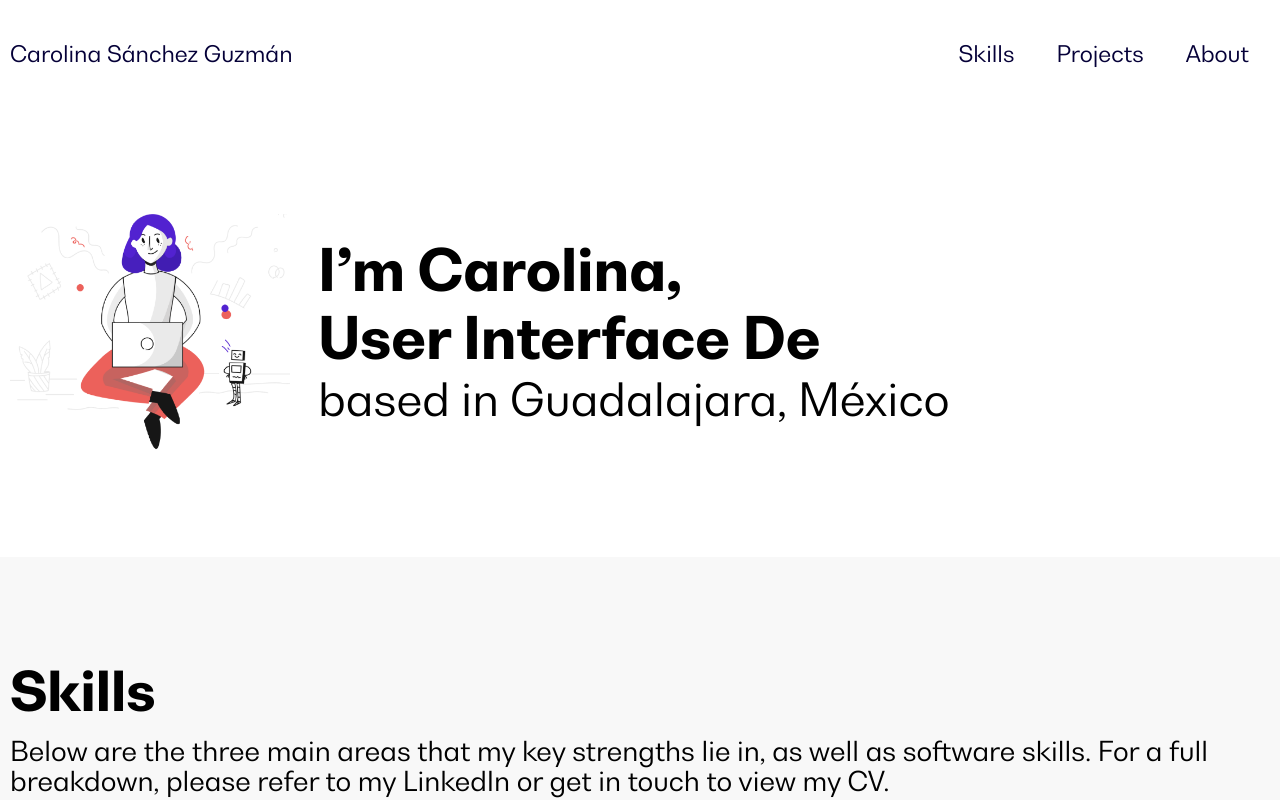
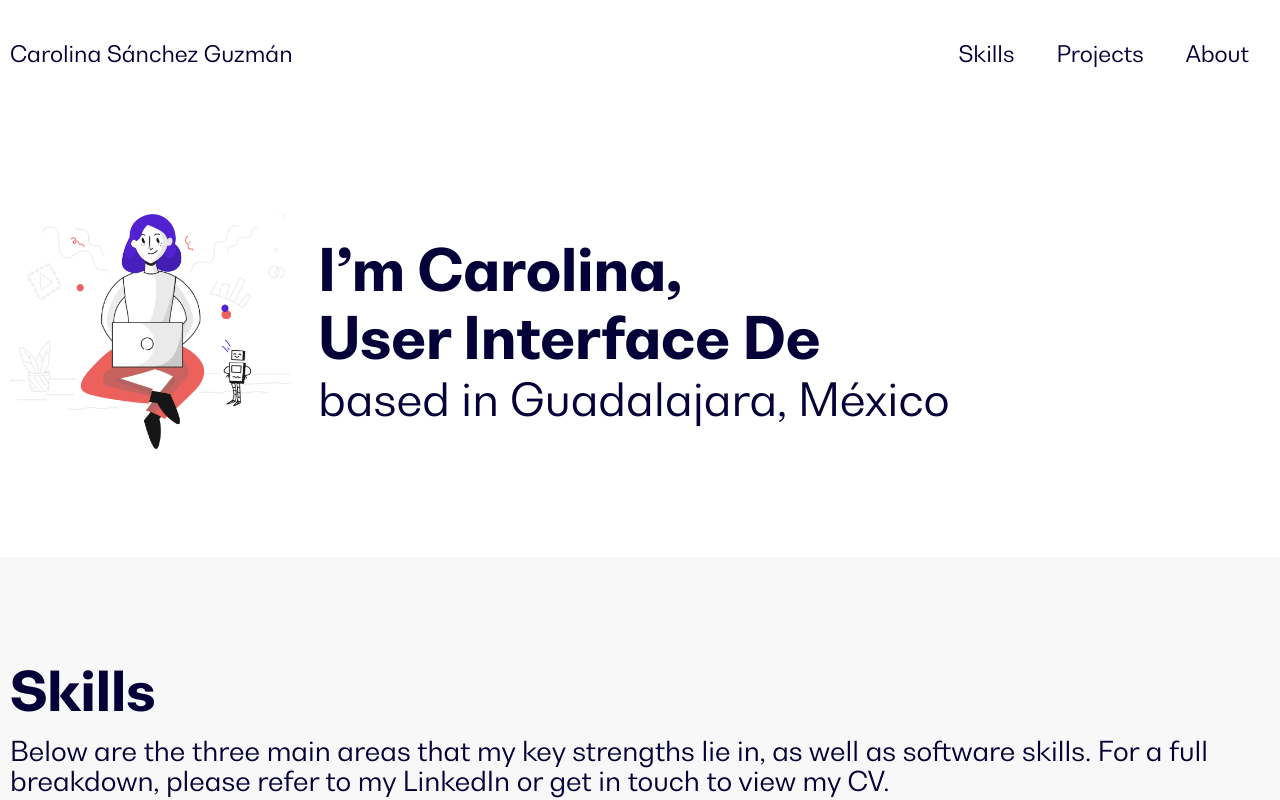
Before and after one commit to dannegm/carouiux, a React app: page / in a window 1280 px wide. Shown: the top 800 px of the page. Built offline with nearby package versions, Linux system fonts and the light colour scheme; the HTML template or start-up script is replaced by a standard one.

Commit message:
Feature: setting color

```diff
--- a/package.json
+++ b/package.json
@@ -22,6 +22,7 @@
     "prop-types": "^15.7.2",
     "react": "^16.13.1",
     "react-dom": "^16.13.1",
+    "react-protected-mailto": "^1.0.3",
     "react-router-dom": "^5.2.0",
     "react-router-scroll": "^0.4.4",
     "styled-components": "^5.1.1",
--- a/src/theme/GlobalStyle.js
+++ b/src/theme/GlobalStyle.js
@@ -24,6 +24,7 @@ const GlobalStyle = createGlobalStyle`
 
   body {
     font-family: 'Bw Nista Geometric DEMO', Helvetica, Arial, sans-serif;
+    color: #050038;
   }
 
   a {
```
Also changed, not shown: 1 other file (tests, documents, lock files or other folders).
